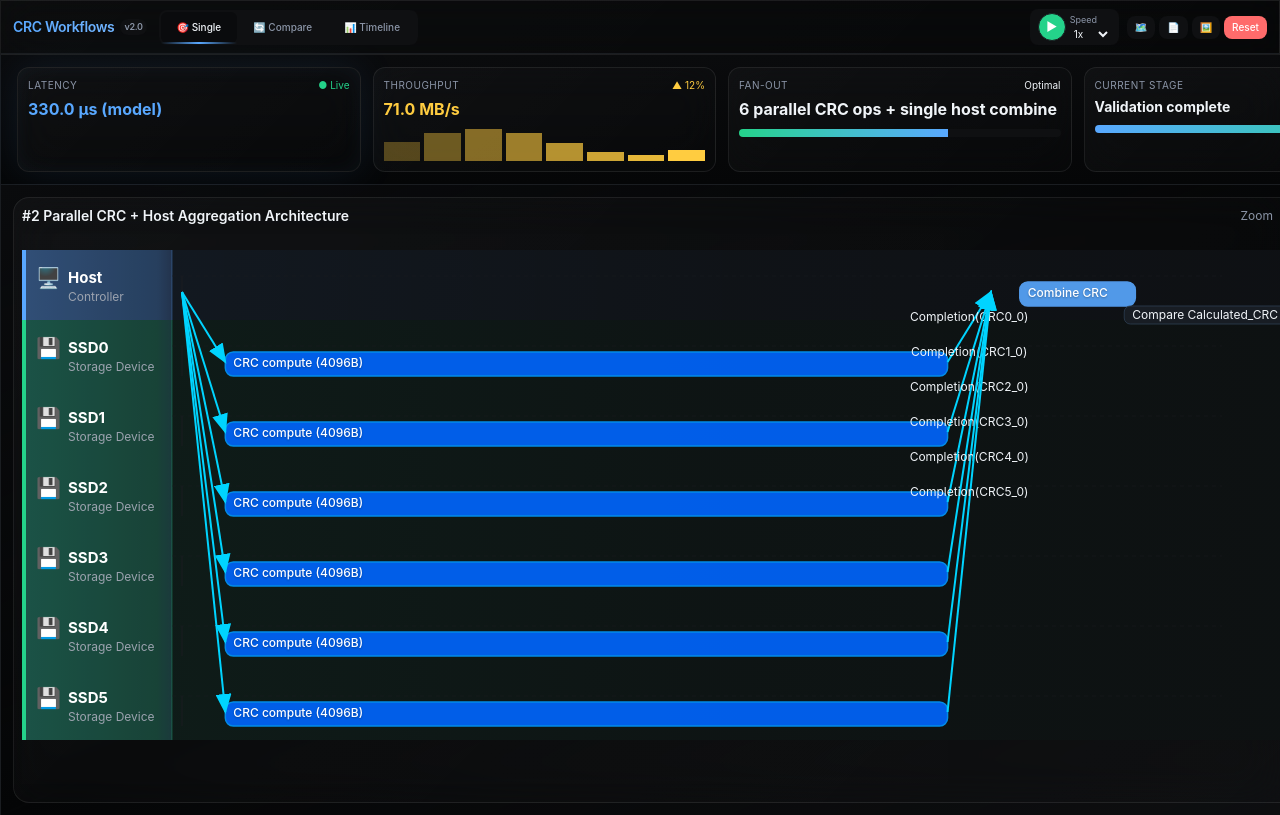
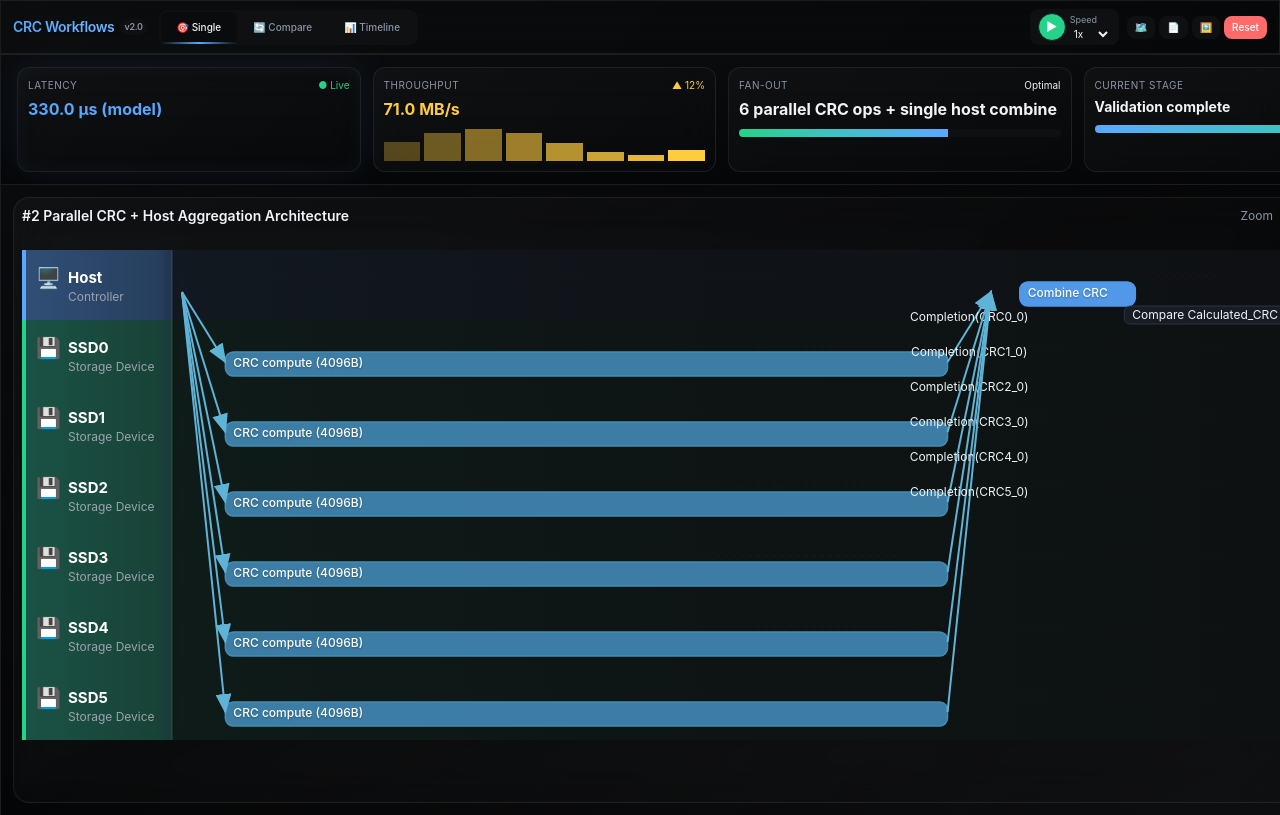
Before and after one commit to vinitvyas09/ssd-crc, a Next.js app: page /crc-workflow in a window 1280 px wide. Shown: the top 815 px of the page. Built offline with nearby package versions, Linux system fonts and the light colour scheme.

Commit message:
Update AnimatedSVGDiagram component with refined color palette for gradients and paths, enhancing visual consistency and subtlety in the UI. Adjusted fill and stroke colors for improved clarity in CRC compute activities.

```diff
--- a/app/components/crc-workflow/AnimatedSVGDiagram.tsx
+++ b/app/components/crc-workflow/AnimatedSVGDiagram.tsx
@@ -92,7 +92,7 @@ export default function AnimatedSVGDiagram({
           orient="auto-start-reverse"
           markerUnits="strokeWidth"
         >
-          <path d="M 0 0 L 10 4 L 0 8 z" fill="#00d4ff" />
+          <path d="M 0 0 L 10 4 L 0 8 z" fill="#5eb3d6" />
         </marker>
         <marker
           id="arrowErr"
@@ -123,17 +123,17 @@ export default function AnimatedSVGDiagram({
           <stop offset="100%" stopColor="rgba(255,255,255,0)" />
         </linearGradient>
 
-        {/* Animated gradient for CRC compute activities */}
+        {/* Animated gradient for CRC compute activities - more subtle */}
         <linearGradient id="crcComputeGradient" x1="0%" y1="0%" x2="100%" y2="0%">
           <animate attributeName="x1" values="0%;100%;0%" dur="3s" repeatCount="indefinite" />
-          <stop offset="0%" stopColor="#00d4ff">
-            <animate attributeName="stop-color" values="#00d4ff;#0099ff;#00d4ff" dur="3s" repeatCount="indefinite" />
+          <stop offset="0%" stopColor="#5eb3d6">
+            <animate attributeName="stop-color" values="#5eb3d6;#4a9bc2;#5eb3d6" dur="3s" repeatCount="indefinite" />
           </stop>
-          <stop offset="50%" stopColor="#0066ff">
-            <animate attributeName="stop-color" values="#0066ff;#00d4ff;#0066ff" dur="3s" repeatCount="indefinite" />
+          <stop offset="50%" stopColor="#4288b5">
+            <animate attributeName="stop-color" values="#4288b5;#5eb3d6;#4288b5" dur="3s" repeatCount="indefinite" />
           </stop>
-          <stop offset="100%" stopColor="#9945ff">
-            <animate attributeName="stop-color" values="#9945ff;#0066ff;#9945ff" dur="3s" repeatCount="indefinite" />
+          <stop offset="100%" stopColor="#6b7cb8">
+            <animate attributeName="stop-color" values="#6b7cb8;#4288b5;#6b7cb8" dur="3s" repeatCount="indefinite" />
           </stop>
         </linearGradient>
 
@@ -303,8 +303,8 @@ export default function AnimatedSVGDiagram({
           let textColor = "#cfe3ff";
 
           if (isCRCCompute) {
-            fillColor = isActive ? "url(#crcComputeGradient)" : "#0066ff";
-            strokeColor = isActive ? '#00d4ff' : '#0099ff';
+            fillColor = isActive ? "url(#crcComputeGradient)" : "#4288b5";
+            strokeColor = isActive ? '#5eb3d6' : '#4a9bc2';
             filterEffect = isActive ? 'url(#pulseGlow)' : '';
             textColor = "#ffffff";
           } else if (isHostAgg) {
@@ -350,7 +350,7 @@ export default function AnimatedSVGDiagram({
                   rx="8"
                   ry="8"
                   fill="none"
-                  stroke={isCRCCompute ? "#00d4ff" : "#22d39c"}
+                  stroke={isCRCCompute ? "#5eb3d6" : "#22d39c"}
                   strokeWidth="1"
                   opacity="0.3"
                   animate={{
@@ -404,7 +404,7 @@ export default function AnimatedSVGDiagram({
           const visibility = getItemVisibility(event.t0, event.t1);
 
           const strokeColor = event.status === 'err' ? '#ff6b6b' :
-                            event.status === 'warn' ? '#ffcc40' : '#00d4ff';
+                            event.status === 'warn' ? '#ffcc40' : '#5eb3d6';
           const markerEnd = event.status === 'err' ? 'url(#arrowErr)' :
                            event.status === 'warn' ? 'url(#arrowWarn)' : 'url(#arrowOk)';
 
@@ -519,7 +519,7 @@ export default function AnimatedSVGDiagram({
             y={topPad}
             width="2"
             height={gridH - 20}
-            fill="#00d4ff"
+            fill="#5eb3d6"
             opacity="0.9"
             initial={{ opacity: 0 }}
             animate={{ opacity: [0.6, 1, 0.6] }}
```
